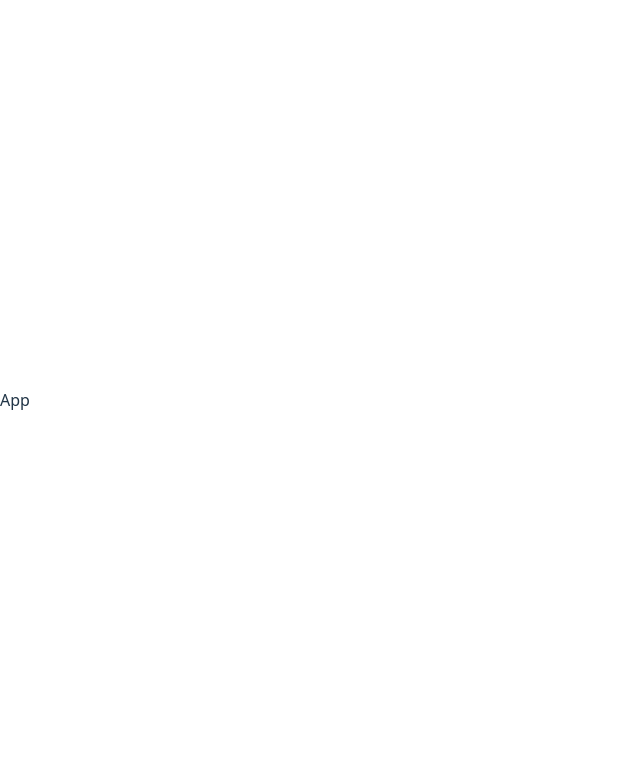
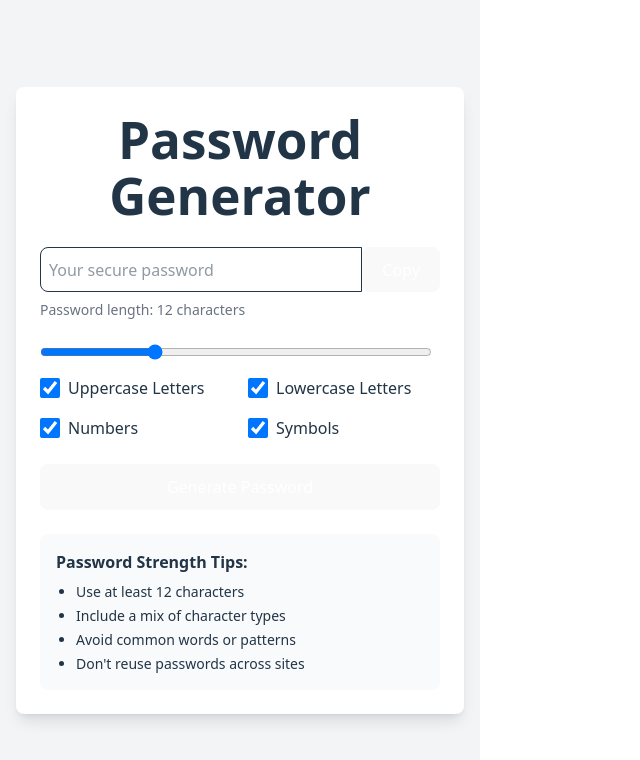
Before and after one commit to Sasank-5716/Password_generator, a React (Vite) app: page / in a window 1280 px wide. Shown: the top 760 px of the page, without its empty margins (0-640 px from the left). Built offline with nearby package versions, Linux system fonts and the light colour scheme.

Commit message:
Update Password_generator

```diff
--- a/src/App.jsx
+++ b/src/App.jsx
@@ -1,8 +1,11 @@
 import React from 'react'
+import Password_generator from './Password_generator'
 
 function App() {
   return (
-    <div>App</div>
+    <div>
+      <Password_generator/>
+    </div>
   )
 }
 
--- a/src/Password_generator.jsx
+++ b/src/Password_generator.jsx
@@ -1,9 +1,146 @@
-import React from 'react'
+import { useState, useCallback } from 'react';
 
-function Password_generator() {
+function PasswordGenerator() {
+  const [length, setLength] = useState(12);
+  const [includeUppercase, setIncludeUppercase] = useState(true);
+  const [includeLowercase, setIncludeLowercase] = useState(true);
+  const [includeNumbers, setIncludeNumbers] = useState(true);
+  const [includeSymbols, setIncludeSymbols] = useState(true);
+  const [password, setPassword] = useState('');
+  const [copied, setCopied] = useState(false);
+
+  const generatePassword = useCallback(() => {
+    let charset = '';
+    let newPassword = '';
+
+    if (includeUppercase) charset += 'ABCDEFGHIJKLMNOPQRSTUVWXYZ';
+    if (includeLowercase) charset += 'abcdefghijklmnopqrstuvwxyz';
+    if (includeNumbers) charset += '0123456789';
+    if (includeSymbols) charset += '!@#$%^&*()_+-=[]{}|;:,.<>?';
+
+    if (!charset) {
+      alert('Please select at least one character type');
+      return;
+    }
+
+    for (let i = 0; i < length; i++) {
+      const randomIndex = Math.floor(Math.random() * charset.length);
+      newPassword += charset[randomIndex];
+    }
+
+    setPassword(newPassword);
+    setCopied(false);
+  }, [length, includeUppercase, includeLowercase, includeNumbers, includeSymbols]);
+
+  const copyToClipboard = () => {
+    if (!password) return;
+    navigator.clipboard.writeText(password);
+    setCopied(true);
+    setTimeout(() => setCopied(false), 2000);
+  };
+
   return (
-    <div>Password_generator</div>
-  )
+    <div className="min-h-screen bg-gray-100 flex items-center justify-center p-4">
+      <div className="bg-white rounded-lg shadow-lg p-6 max-w-md w-full">
+        <h1 className="text-2xl font-bold mb-6 text-center">Password Generator</h1>
+
+        <div className="mb-6">
+          <div className="flex mb-2">
+            <input
+              type="text"
+              value={password}
+              readOnly
+              className="flex-1 p-2 border rounded-l-lg focus:outline-none focus:ring-1 focus:ring-blue-500"
+              placeholder="Your secure password"
+            />
+            <button
+              onClick={copyToClipboard}
+              className="bg-blue-500 text-white px-4 py-2 rounded-r-lg hover:bg-blue-600"
+            >
+              {copied ? 'Copied!' : 'Copy'}
+            </button>
+          </div>
+          <div className="text-sm text-gray-500">
+            Password length: {length} characters
+          </div>
+        </div>
+
+        <div className="space-y-4 mb-6">
+          <div>
+            <label className="flex items-center">
+              <input
+                type="range"
+                min="4"
+                max="32"
+                value={length}
+                onChange={(e) => setLength(e.target.value)}
+                className="mr-2 w-full"
+              />
+            </label>
+          </div>
+
+          <div className="grid grid-cols-2 gap-4">
+            <label className="flex items-center">
+              <input
+                type="checkbox"
+                checked={includeUppercase}
+                onChange={() => setIncludeUppercase(!includeUppercase)}
+                className="mr-2 h-5 w-5"
+              />
+              Uppercase Letters
+            </label>
+
+            <label className="flex items-center">
+              <input
+                type="checkbox"
+                checked={includeLowercase}
+                onChange={() => setIncludeLowercase(!includeLowercase)}
+                className="mr-2 h-5 w-5"
+              />
+              Lowercase Letters
+            </label>
+
+            <label className="flex items-center">
+              <input
+                type="checkbox"
+                checked={includeNumbers}
+                onChange={() => setIncludeNumbers(!includeNumbers)}
+                className="mr-2 h-5 w-5"
+              />
+              Numbers
+            </label>
+
+            <label className="flex items-center">
+              <input
+                type="checkbox"
+                checked={includeSymbols}
+                onChange={() => setIncludeSymbols(!includeSymbols)}
+                className="mr-2 h-5 w-5"
+              />
+              Symbols
+            </label>
+          </div>
+        </div>
+
+        <button
+          onClick={generatePassword}
+          className="w-full bg-green-500 text-white py-2 rounded-lg hover:bg-green-600"
+        >
+          Generate Password
+        </button>
+
+        <div className="mt-6 p-4 bg-gray-50 rounded-lg">
+          <h2 className="font-semibold mb-2">Password Strength Tips:</h2>
+          <ul className="text-sm space-y-1 list-disc pl-5">
+            <li>Use at least 12 characters</li>
+            <li>Include a mix of character types</li>
+            <li>Avoid common words or patterns</li>
+            <li>Don't reuse passwords across sites</li>
+          </ul>
+        </div>
+      </div>
+    </div>
+  );
 }
 
-export default Password_generator
+export default PasswordGenerator;
```
